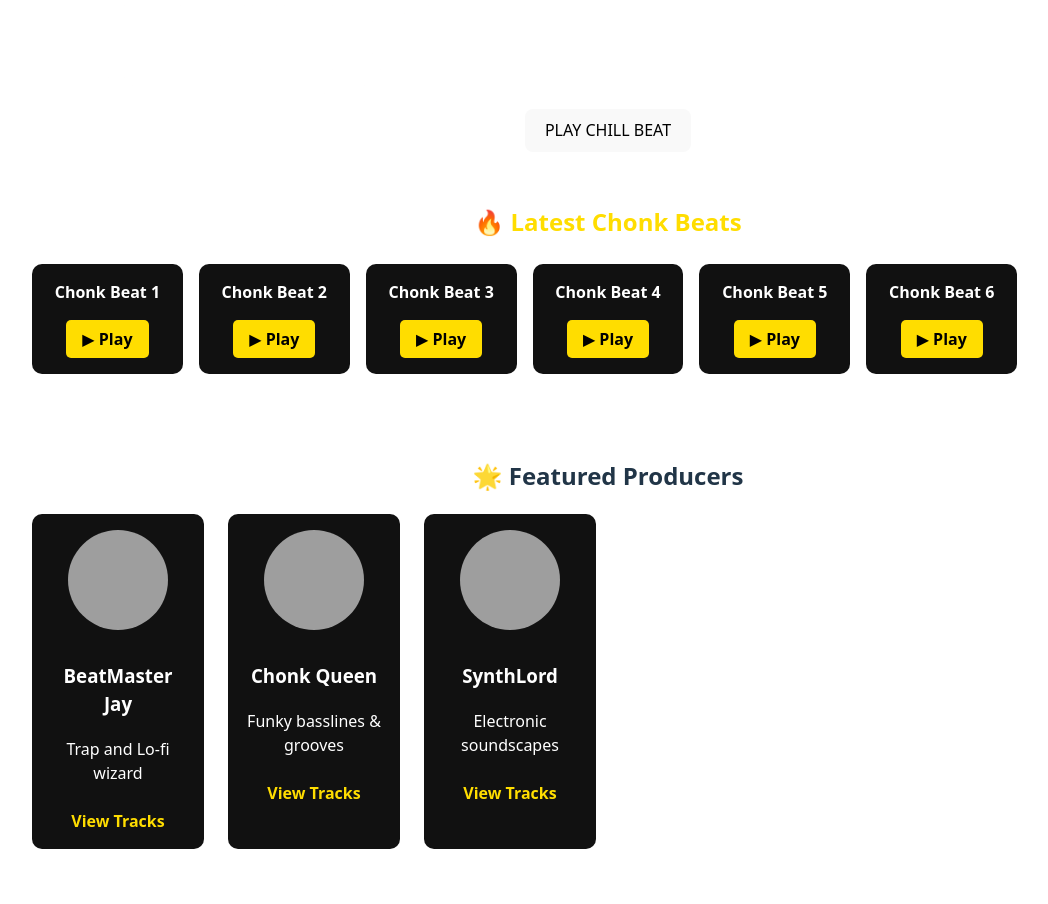
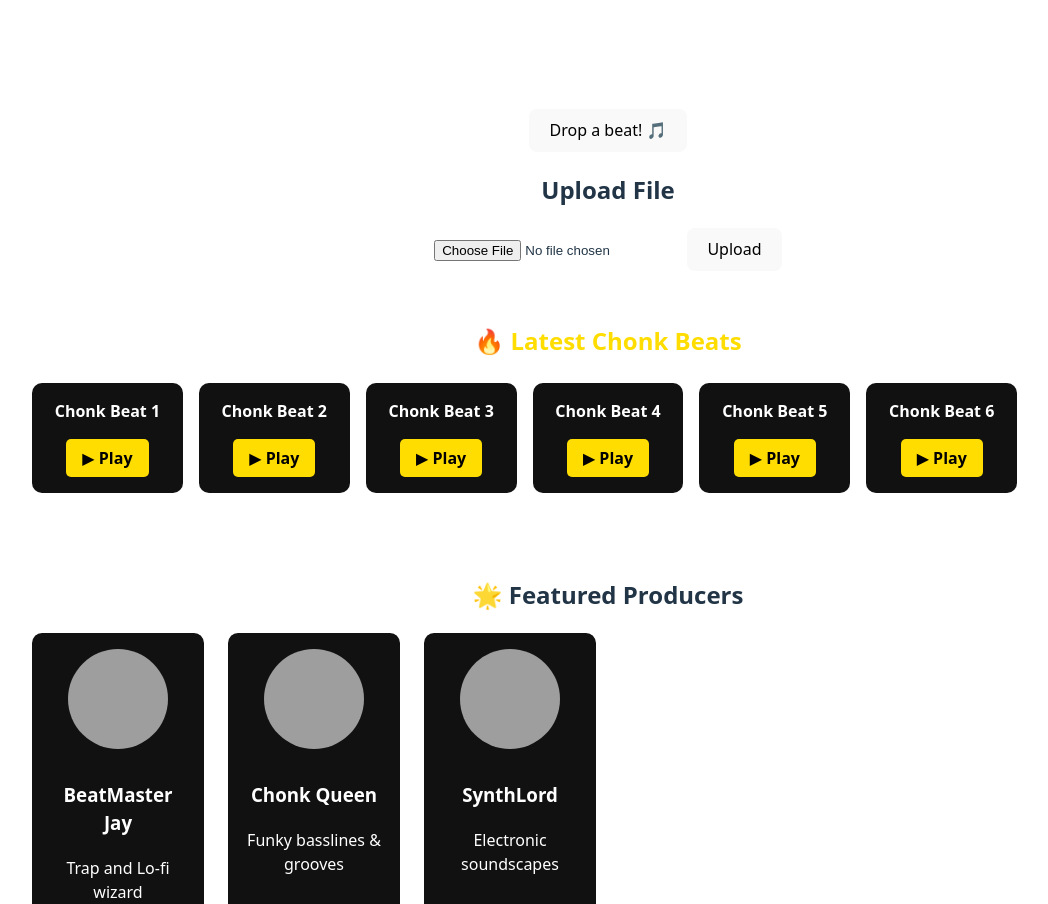
Before and after one commit to ChileKasoka/flopdrop, a React (Vite) app: page / in a window 1280 px wide. Shown: the part 1144-2048 px from the top of the page, without its empty margins (32-1080 px from the left). Built offline with nearby package versions, Linux system fonts and the light colour scheme; grey boxes are pictures that could not be loaded.

Commit message:
upload file component added

```diff
--- a/src/App.jsx
+++ b/src/App.jsx
@@ -1,5 +1,6 @@
 import Header from "./Header";
 import "./App.css";
+import UploadAudio from "./UploadAudio";
 import ChonkBeatsGrid from "./ChonkBeatsGrid";
 import FeaturedProducers from "./FeaturedProducers";
 import TrendingBeats from "./TrendingBeats";
@@ -17,9 +18,9 @@ export default function App() {
         </div>
 
         <button onClick={() => playTrack(tracks[0])} className="drop-btn">
-          PLAY CHILL BEAT
+          Drop a beat! 🎵
         </button>
-
+        <UploadAudio />
         <ChonkBeatsGrid />
         <FeaturedProducers />
         <TrendingBeats />
--- /dev/null
+++ b/src/UploadAudio.jsx
@@ -0,0 +1,63 @@
+import { useState } from "react";
+
+function FileUpload() {
+  const [file, setFile] = useState(null);
+  const [uploading, setUploading] = useState(false);
+  const [message, setMessage] = useState("");
+
+  const handleFileChange = (e) => {
+    setFile(e.target.files[0]);
+  };
+
+  const handleUpload = async () => {
+    if (!file) {
+      setMessage("Please select a file first!");
+      return;
+    }
+
+    const formData = new FormData();
+    formData.append("file", file);
+
+    try {
+      setUploading(true);
+      setMessage("");
+
+      const res = await fetch("http://localhost:8080/upload", {
+        method: "POST",
+        body: formData,
+      });
+
+      if (res.ok) {
+        setMessage("File uploaded successfully ✅");
+      } else {
+        setMessage("Upload failed ❌");
+      }
+    } catch (err) {
+      console.error(err);
+      setMessage("Error uploading file ❌");
+    } finally {
+      setUploading(false);
+    }
+  };
+
+  return (
+    <div className="p-4 border rounded-md shadow-md w-96">
+      <h2 className="text-xl font-bold mb-2">Upload File</h2>
+      <input
+        type="file"
+        onChange={handleFileChange}
+        className="mb-2"
+      />
+      <button
+        onClick={handleUpload}
+        disabled={uploading}
+        className="px-4 py-2 bg-blue-500 text-white rounded-md disabled:bg-gray-400"
+      >
+        {uploading ? "Uploading..." : "Upload"}
+      </button>
+      {message && <p className="mt-2 text-sm">{message}</p>}
+    </div>
+  );
+}
+
+export default FileUpload;
```
